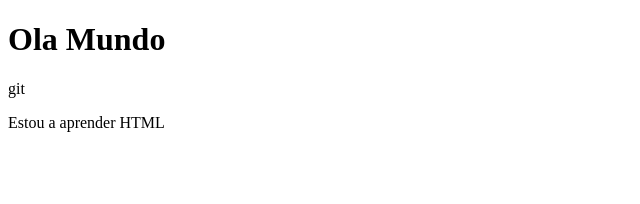
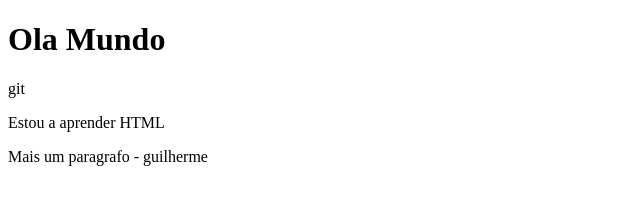
Before and after one commit to darkblood25/meu-site, a plain HTML site: page index.html in a window 1280 px wide. Shown: the whole page, without its empty margins (0-640 px from the left). Drawn offline with Linux system fonts and the light colour scheme.

Commit message:
Alterei o ficheiro index novamente

```diff
--- a/index.html
+++ b/index.html
@@ -8,5 +8,6 @@
 <body>
     <h1>Ola Mundo</h1>git
     <p>Estou a aprender HTML</p>
+    <p>Mais um paragrafo - guilherme</p>
 </body>
 </html>
```
